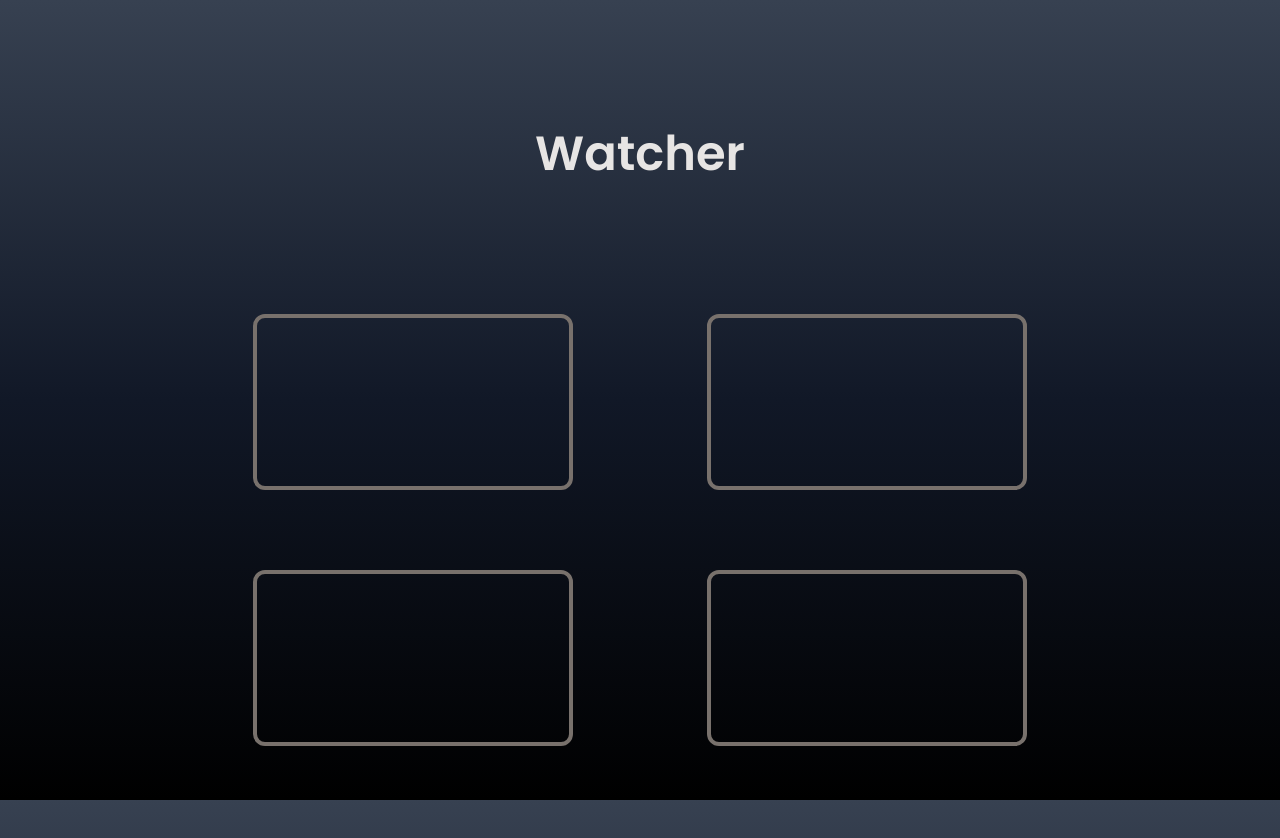
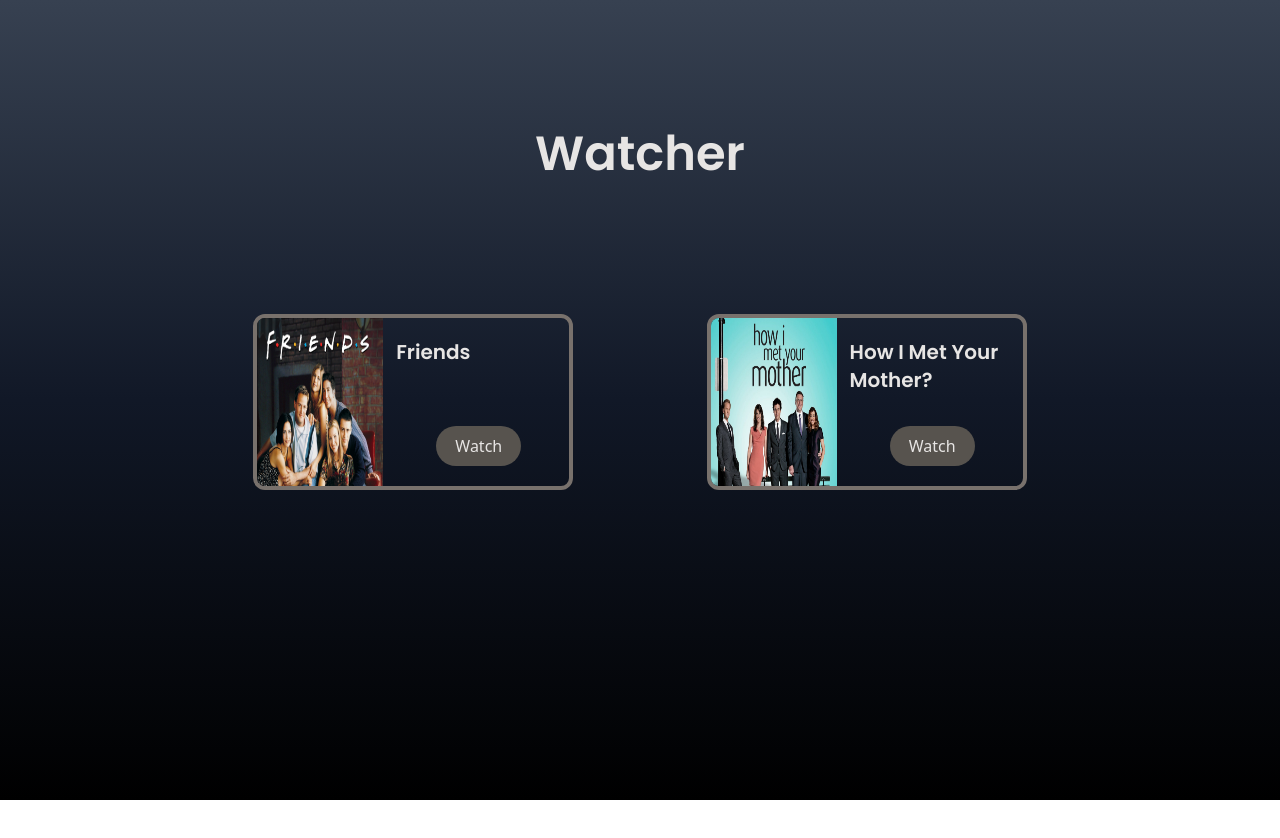
Before and after one commit to theketan26/watchem, a Next.js app: page / in a window 1280 px wide. Shown: the top 838 px of the page. After the commit the page ends 800 px from the top, so only its background shows below. Built offline with nearby package versions, Linux system fonts and the light colour scheme.

Commit message:
Item view designed

```diff
--- a/src/app/page.tsx
+++ b/src/app/page.tsx
@@ -20,16 +20,18 @@
 
 			<div className = "w-3/4 my-14 py-10 self-center flex justify-evenly flex-wrap">
 				<div className = "w-1/3 my-10 mx-10">
-					<View />
+					<View
+						title = 'Friends'
+						url = '#'
+						img = 'images/friends.jpg'
+					/>
 				</div>
 				<div className = "w-1/3 my-10 mx-10">
-					<View />
-				</div>
-				<div className = "w-1/3 my-10 mx-10">
-					<View />
-				</div>
-				<div className = "w-1/3 my-10 mx-10">
-					<View />
+					<View
+						title = 'How I Met Your Mother?'
+						url = '#'
+						img = 'images/himym.jpg'
+					/>
 				</div>
 			</div>
 		</main>
--- a/src/components/view.tsx
+++ b/src/components/view.tsx
@@ -1,15 +1,38 @@
 "use client";
+
+
+import { Poppins } from 'next/font/google';
+
+
+const poppins_4 = Poppins({
+	subsets: ['latin'],
+	variable: '--font-inter',
+	weight: '400'
+})
+const poppins_6 = Poppins({
+	subsets: ['latin'],
+	variable: '--font-inter',
+	weight: '600'
+})
 
 
 export default function View(props) {
     return (
-        <div className = 'h-44 border-4 rounded-xl border-stone-500'>
+        <div className = 'h-44 border-4 rounded-xl border-stone-500 overflow-hidden flex'>
             <div>
                 <img
-
+                    className = "h-44 translate-x-[-5px]"
+                    src = { props.img }
                 />
             </div>
-            <div></div>
+            <div className = "py-5 px-2 w-full flex flex-col">
+                <span className = "flex-grow text-xl font-stone-200"
+                ><span className = { poppins_6.className }>{ props.title }</span></span>
+                <a className = "mt-2 mx-10 bg-stone-600 p-2 text-center rounded-full"
+                    href = { props.url }>
+                    Watch
+                </a>
+            </div>
         </div>
     )
 }
```
Also changed, not shown: public/images/himym.jpg (added).
